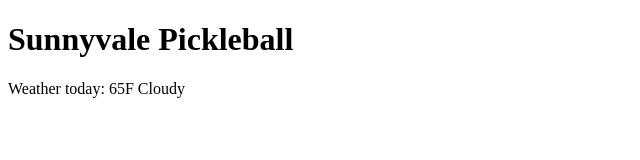
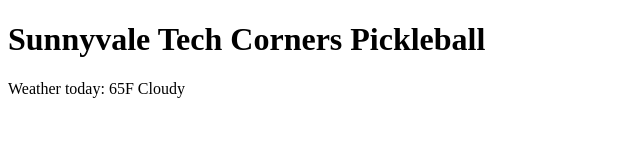
Before and after one commit to JimLiu0/sunnyvale-pickleball-weather, a plain HTML site: page index.html in a window 1280 px wide. Shown: the whole page, without its empty margins (0-640 px from the left). Drawn offline with Linux system fonts and the light colour scheme.

Commit message:
Update index.html

```diff
--- a/index.html
+++ b/index.html
@@ -11,7 +11,7 @@
   </head>
   <body>
     <main>
-      <h1>Sunnyvale Pickleball</h1>
+      <h1>Sunnyvale Tech Corners Pickleball</h1>
       <p>Weather today: 65F Cloudy</p>
     </main>
   </body>
```
